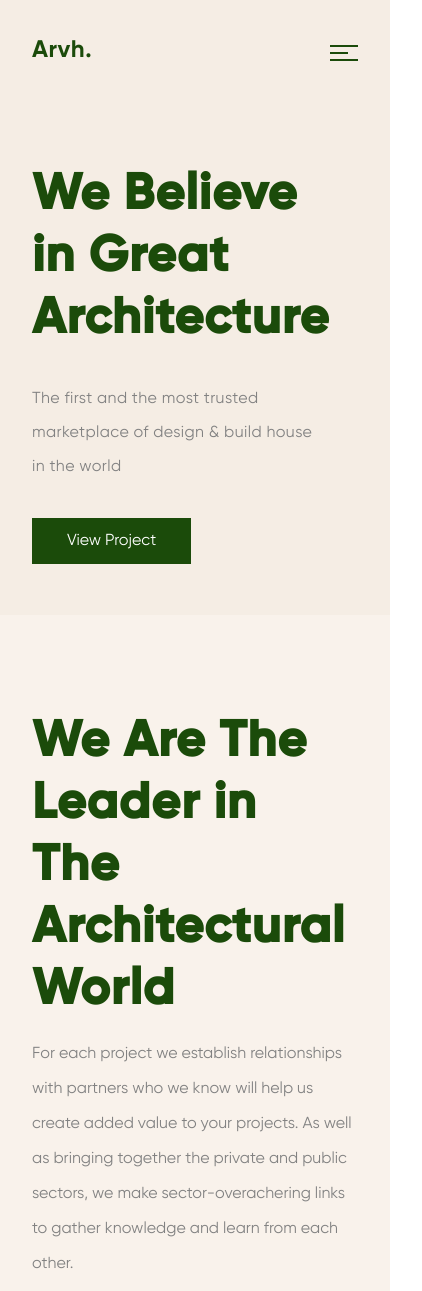
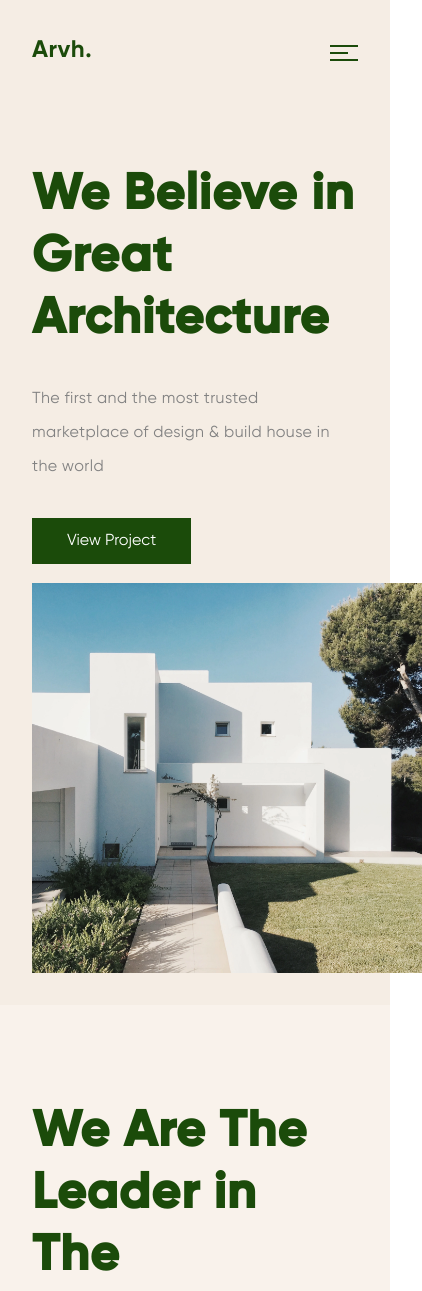
Before and after one commit to kwameaj67/Arvh., a React (Create React App) app: page / in a window 390 px wide. Shown: the top 1291 px of the page, 422 px wide, since content can reach past the window. Built offline with nearby package versions, Linux system fonts and the light colour scheme; some icons are missing.

Commit message:
responsiveness

```diff
--- a/src/components/Sections/section_responsive.css
+++ b/src/components/Sections/section_responsive.css
@@ -41,6 +41,7 @@
 }
 .intro_container .text_container{
     margin-left: 2rem;
+    margin-right: 2rem;
     padding-top:2rem;
     padding-bottom:2rem;
 }
@@ -49,16 +50,22 @@
     padding-top:0rem;
    }
    .intro_container .img_container{
-    width: 400px;
+    width: 100%;
     height: 400px;
-    display:none;
-    justify-content:center;
+    display:flex;
+    /* justify-content:center; */
     align-items:center;
+    margin-right:2rem;
+    margin-left:2rem;
+
     }
     .intro_container .img_container .img{
         height:100%;
         width:100%;
         object-fit:cover;
+        transform: rotateY(0deg);
+        background: rgb(0, 0, 0.5);
+        background: rgba(0, 0, 0, 0.5);
     }
     /* section_2 */
     .about_container{
```
